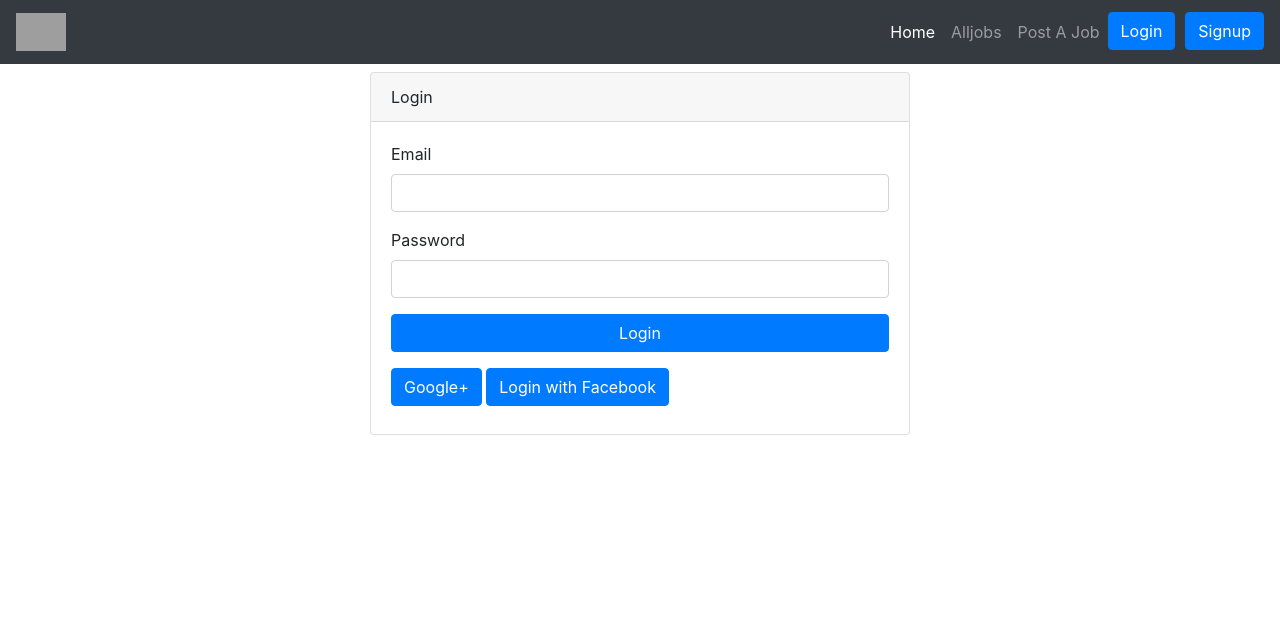
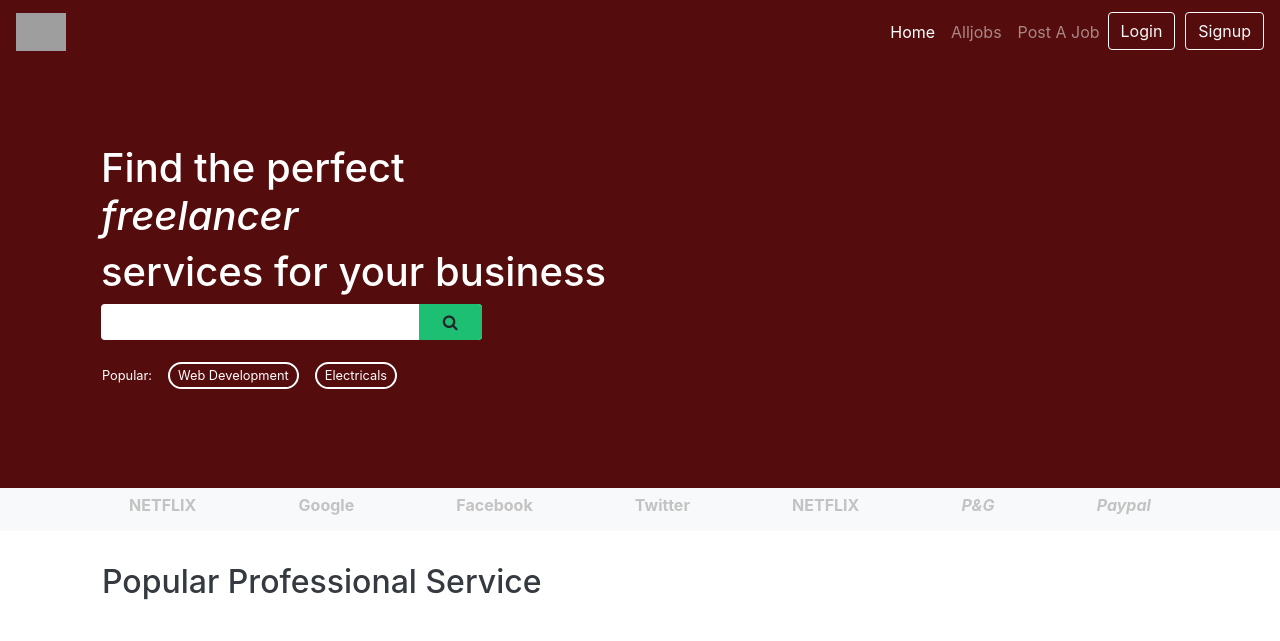
Before and after one commit to ankurGhosh1/enr_svc-on-demand, a Django app: page / in a window 1280 px wide. Shown: the top 641 px of the page. Run offline with Django 3.2, Linux system fonts and the light colour scheme; some libraries are stand-ins or nearby versions; grey boxes are pictures that could not be loaded.

Commit message:
frontend worked

```diff
--- a/svc/accounts/urls.py
+++ b/svc/accounts/urls.py
@@ -5,7 +5,8 @@ from . import views
 app_name = 'accounts'
 
 urlpatterns = [
-    path('',views.login,name = 'login'),
+    path('',views.home,name = 'home'),
+    path('login/',views.login,name = 'login'),
     path('signup/',views.signup,name ='signup'),
     path('logout/',views.logout,name ='logout'),
     path('social/logedin/',views.s_login,name ='social_login'),
--- a/svc/accounts/views.py
+++ b/svc/accounts/views.py
@@ -13,6 +13,10 @@ import os
 from django.conf import settings
 BASE = os.path.dirname(os.path.dirname(os.path.abspath(__file__)))
 
+
+
+def home(request):
+    return render(request, 'home.html')
 
 def _login(request, user, password, pass_req):
     if check_password(password, user[1]) or pass_req:
--- a/svc/static/style.css
+++ b/svc/static/style.css
@@ -9,6 +9,43 @@ input::-webkit-inner-spin-button {
 /* Firefox */
 input[type=number] {
   -moz-appearance: textfield;
+}
+
+.bg-svc{
+  background: #540c0c;
+}
+.popular-links{
+  border-radius: 15px;
+  border: 2px solid white;
+  padding: 4px;
+  padding-left: 8px;
+  padding-right: 8px;
+  color: white;
+  text-decoration: none;
+  transition: .25s all ease-in-out;
+  cursor: pointer;
+}
+
+.popular-links:hover{
+  background: #8f54546b;
+  color: white;
+}
+
+a:hover{
+  text-decoration: none;
+}
+
+.outline-0{
+  outline: 0;
+}
+
+.bg-svc-match{
+  background: #1dbf73;
+
+}
+
+.bg-svc-match:hover{
+  background: #1dbf73d9;
 }
 
 .type{
@@ -85,4 +122,59 @@ input[type=number] {
   padding:10px;
 }
 
+
+
+
+.partners {
+  display: flex;
+  flex-direction: row;
+}
+.partners:before, .partners:after{
+  content: "";
+  flex: 1 1;
+  border-bottom: 1px solid #C3C3C3;
+  margin: auto;
+}
+.partners:before {
+  margin-right: 10px
+}
+.partners:after {
+  margin-left: 10px
+}
+
+.social:hover{
+  transform: scale(1.03);
+  opacity: 0.8;
+}
+
+.social{
+  transition: .3s all;
+}
+
+.facebook{
+  background: #4267B2;
+}
+.partners{
+  color: #C3C3C3;
+}
+
+form.w-75{
+  transition: .4s all ease-out;
+}
+
+
+form.w-75:hover{
+  width: 100% !important;
+  transform: scale(1.03);
+}
+
+.lh-2{
+  line-height: 2.3;
+}
+@media(max-width:757px){
+  .banner-h1{
+    font-size: 23px !important;
+  }
+}
+
 /* All jobs Card */
--- a/svc/templates/base.html
+++ b/svc/templates/base.html
@@ -3,22 +3,27 @@
 <html lang="en">
 <head>
     <meta charset="UTF-8">
-    <meta name="viewport" content="width=device-width, initial-scale=1.0">
-    <link rel="stylesheet" href="https://stackpath.bootstrapcdn.com/bootstrap/4.5.2/css/bootstrap.min.css" integrity="sha384-JcKb8q3iqJ61gNV9KGb8thSsNjpSL0n8PARn9HuZOnIxN0hoP+VmmDGMN5t9UJ0Z" crossorigin="anonymous">
-    <!-- <link href="https://unpkg.com/tailwindcss@^2/dist/tailwind.min.css" rel="stylesheet" type="text/css"> -->
-    <!-- <link href="css/bootstrap.css" rel="stylesheet" />
-    <link href="css/rotating-card.css" rel="stylesheet" /> -->
+    <meta name="viewport" content="width=device-width, initial-scale=1">
+    <link rel="stylesheet" href="https://cdn.jsdelivr.net/npm/bootstrap@4.6.0/dist/css/bootstrap.min.css" integrity="sha384-B0vP5xmATw1+K9KRQjQERJvTumQW0nPEzvF6L/Z6nronJ3oUOFUFpCjEUQouq2+l" crossorigin="anonymous">
     <link href="https://netdna.bootstrapcdn.com/font-awesome/4.5.0/css/font-awesome.min.css" rel="stylesheet" />
     <link rel="stylesheet" href="/static/style.css" />
     <title>CRM-{{request.session.first_name}}</title>
 </head>
 <body>
-<nav class="navbar navbar-expand-lg navbar-dark bg-dark">
+<script src="https://code.jquery.com/jquery-3.5.1.slim.min.js" integrity="sha384-DfXdz2htPH0lsSSs5nCTpuj/zy4C+OGpamoFVy38MVBnE+IbbVYUew+OrCXaRkfj" crossorigin="anonymous"></script>
+<script src="https://cdn.jsdelivr.net/npm/popper.js@1.16.1/dist/umd/popper.min.js" integrity="sha384-9/reFTGAW83EW2RDu2S0VKaIzap3H66lZH81PoYlFhbGU+6BZp6G7niu735Sk7lN" crossorigin="anonymous"></script>
+<script src="https://cdn.jsdelivr.net/npm/bootstrap@4.6.0/dist/js/bootstrap.min.js" integrity="sha384-+YQ4JLhjyBLPDQt//I+STsc9iw4uQqACwlvpslubQzn4u2UU2UFM80nGisd026JF" crossorigin="anonymous"></script>
+<nav class="navbar navbar-expand-lg navbar-dark bg-svc">
 <div class="container-fluid">
    <a class="navbar-brand" href="#">
      <img src="https://engagenreap.com/images/logo2.png" width="50" alt="">
    </a>
-    <ul class="navbar-nav">
+   <button class="navbar-toggler" type="button" data-toggle="collapse" data-target="#navbarSupportedContent" aria-controls="navbarSupportedContent" aria-expanded="false" aria-label="Toggle navigation">
+    <span class="navbar-toggler-icon"></span>
+  </button>
+  <div class="collapse navbar-collapse" id="navbarSupportedContent">
+
+    <ul class="navbar-nav ml-auto">
         <li class="nav-item">
           <a class="nav-link active" href="/">Home</a>
         </li>
@@ -30,18 +35,19 @@
         </li>
         {% if request.session.user.is_authenticated %}
         <li class="nav-item">
-        <a href="{% url 'accounts:logout' %}"><button class="btn btn-primary">Logout</button></a>
+        <a href="{% url 'accounts:logout' %}"><button class="btn btn-outline-light">Logout</button></a>
         </li>
         {% else %}
         <li class="nav-item">
-        <a href="{% url 'accounts:login' %}"> <button class="btn btn-primary">Login</button></a>
+        <a href="{% url 'accounts:login' %}"> <button class="btn btn-outline-light">Login</button></a>
         </li>
         <span style="padding: 5px;"></span>
         <li class="nav-item">
-        <a href="{% url 'accounts:signup' %}"><button class="btn btn-primary">Signup</button></a>
+        <a href="{% url 'accounts:signup' %}"><button class="btn btn-outline-light">Signup</button></a>
         </li>
         {% endif %}
     </ul>
+  </div>
 </div>
 </nav>
 
@@ -51,7 +57,6 @@
 
 
 
-<script src="https://stackpath.bootstrapcdn.com/bootstrap/4.1.3/js/bootstrap.min.js" integrity="sha384-ChfqqxuZUCnJSK3+MXmPNIyE6ZbWh2IMqE241rYiqJxyMiZ6OW/JmZQ5stwEULTy" crossorigin="anonymous"></script>
 </body>
 
 </html>
--- a/svc/templates/home.html
+++ b/svc/templates/home.html
@@ -1,32 +1,85 @@
 {% extends 'base.html' %}
 
 {%block content%}
-<style media="screen">
-  .st{
-    padding:20px;
-    border-radius:20px;
-    background:blue;
-    color:white;
-    width: max-content;
-  }
-</style>
-<h1>Homepage</h1>
-<h3 class="st"> Hello {{request.user.first_name}}{{row}}</h3>
-<ul>
-  {{users}}
-  {% if request.user.is_authenticated %}
-    {% for user in users %}
-      <li>
-        <a href="{% url 'clients:chat' user_id=user.0 %}">Chat with: {{user.2}}</a>
-      </li>
-    {% endfor %}
-  {% else %}
-    <li>
-      <a href="{% url 'clients:login' %}">Login First</a>
-    </li>
-  {% endif %}
-</ul>
-<div class="container">
-  <a href="{% url 'clients:myJobs' %}" class="btn btn-primary">My Jobs</a>
+<div class="">
+  <section>
+    <div class="pt-5 pb-5 bg-svc text-white">
+      <div class="container">
+        <div class="row pb-3 pt-3">
+          <div class="col-md-6">
+            <div class="p-3">
+              <h1 class="banner-h1">Find the perfect <i>freelancer</i></h1>
+              <h1 class="banner-h1">services for your business</h1>
+              <form class="bg-white w-75 rounded overflow-hidden p-0" method="post">
+                <div class="form-row m-0">
+                  <div class="col-10 overflow-hidden">
+                    <input type="text" name="search" value="" class="w-100 border-0 outline-0">
+                  </div>
+                  <button type="submit" name="button" class="col-2 rounded-0 h-100 bg-svc-match border-0 btn btn-light">
+                    <i class="fa fa-search "></i>
+                  </button>
+                </div>
+              </form>
+              <div class="row p-3 lh-2">
+                <div class="mr-3">
+                  <small>Popular: </small>
+                </div>
+                <div class="mr-3">
+                  <small>
+                    <a class="popular-links">Web Development</a>
+                  </small>
+                </div>
+                <div class="mr-3">
+                  <small>
+                    <a class="popular-links">Electricals</a>
+                  </small>
+                </div>
+              </div>
+            </div>
+          </div>
+        </div>
+      </div>
+    </div>
+  </section>
+
+  <section>
+    <div class="bg-light">
+      <div class="container">
+        <div class="p-2">
+          <div class="row">
+            <div class="m-auto">
+              <h6 class="partners"><b>NETFLIX</b></h6>
+            </div>
+            <div class="m-auto">
+              <h6 class="partners"><b>Google</b></h6>
+            </div>
+            <div class="m-auto">
+              <h6 class="partners"><b>Facebook</b></h6>
+            </div>
+            <div class="m-auto">
+              <h6 class="partners"><b>Twitter</b></h6>
+            </div>
+            <div class="m-auto">
+              <h6 class="partners"><b>NETFLIX</b></h6>
+            </div>
+            <div class="m-auto">
+              <h6 class="partners"><b><i>P&G</i></b></h6>
+            </div>
+            <div class="m-auto">
+              <h6 class="partners"><b><i>Paypal</i></b></h6>
+            </div>
+          </div>
+        </div>
+      </div>
+    </div>
+  </section>
+
+  <section>
+    <div class="container p-3">
+      <h2 class="text-dark banner-h1 p-3">Popular Professional Service</h2>
+    </div>
+  </section>
 </div>
+
+
 {%endblock%}
--- a/svc/templates/registration/login.html
+++ b/svc/templates/registration/login.html
@@ -1,32 +1,69 @@
 {% extends 'base.html' %}
 
 {% block content %}
-<div class="container mt-2">
+<style media="screen">
+  .bg-svc{
+    background:white;
+    color:black !important;
+  }
+</style>
+<script type="text/javascript">
+  document.getElementsByClassName('navbar-dark')[0].classList.add('navbar-light')
+  document.getElementsByClassName('navbar-dark')[0].classList.remove('navbar-dark')
+  var k = document.getElementsByClassName('btn-outline-light');
+  Array.from(k).forEach((i)=>{i.classList.add('btn-outline-dark');i.classList.remove('btn-outline-light');})
+</script>
+<div class="h-100 p-5">
+  <div class="container text-center m-auto">
     <div class="row">
-        <div class="col-lg-6 mx-auto">
-        <div class="card">
-            <div class="card-header">Login</div>
-            <div class="card-body">
+      <div class="col-lg-4 col-sm-6 mx-auto">
+        <div class="rounded social facebook mb-3">
+          <a href="{% url 'social:begin' 'facebook' %}" class="row p-3 text-white">
+            <div class="ml-4">
+              <i class="fa fa-facebook"></i>
+            </div>
+            <div class="m-auto">
+              <h5 class="m-auto">Continue with Facebook</h5>
+            </div>
+          </a>
+        </div>
+        <div class="border social rounded mb-3">
+          <a href="{% url "social:begin" "google-oauth2" %}" class="row p-3 text-dark">
+            <div class="ml-4">
+              <i class=" text-danger fa fa-google"></i>
+            </div>
+            <div class="m-auto">
+              <h5 class="m-auto">Continue with Facebook</h5>
+            </div>
+          </a>
+        </div>
+      </div>
+    </div>
+
+    <div class="col-lg-4 col-sm-6 mb-4 mt-3 mx-auto">
+      <h5 class="partners text-secondary">
+        <span>
+          OR
+        </span>
+      </h5>
+    </div>
+
+    <div class="row">
+      <div class="col-lg-4 col-sm-6 mx-auto">
         <form action="{% url 'accounts:login' %}" method="post">
             {% csrf_token %}
             <div class="form-group">
-                    <label for="">Email</label>
-                    <input type="email" class="form-control" name="email">
+                <input type="email" class="form-control" placeholder="Enter Email" name="email">
             </div>
             <div class="form-group">
-                    <label for="">Password</label>
-                    <input type="password" class="form-control" name="password">
+                <input type="password" class="form-control" placeholder="Enter Password" name="password">
             </div>
             <div class="form-group">
-                    <input type="submit" value="Login" class="btn btn-block btn-primary">
+                <button type="submit" class="btn bg-svc-match border-0 btn-block btn-primary"><h5>Login</h5></button>
             </div>
         </form>
-            <button class="btn btn-primary mb-2">
-                <a class="text-white" href="{% url "social:begin" "google-oauth2" %}">Google+</a>
-            </button>
-            <button class="btn btn-primary mb-2">
-                <a class="text-white" href="{% url 'social:begin' 'facebook' %}">Login with Facebook</a>
-            </button>
+        <div class="text-left">
+          <small class="text-secondary">Not a member? <a href="{% url 'accounts:signup' %}">Signup</a></small>
         </div>
       </div>
     </div>
```
Also changed, not shown: svc/templates/registration/signup.html (+61 -19 lines). Lines whose indentation alone changed are shown as unchanged.
